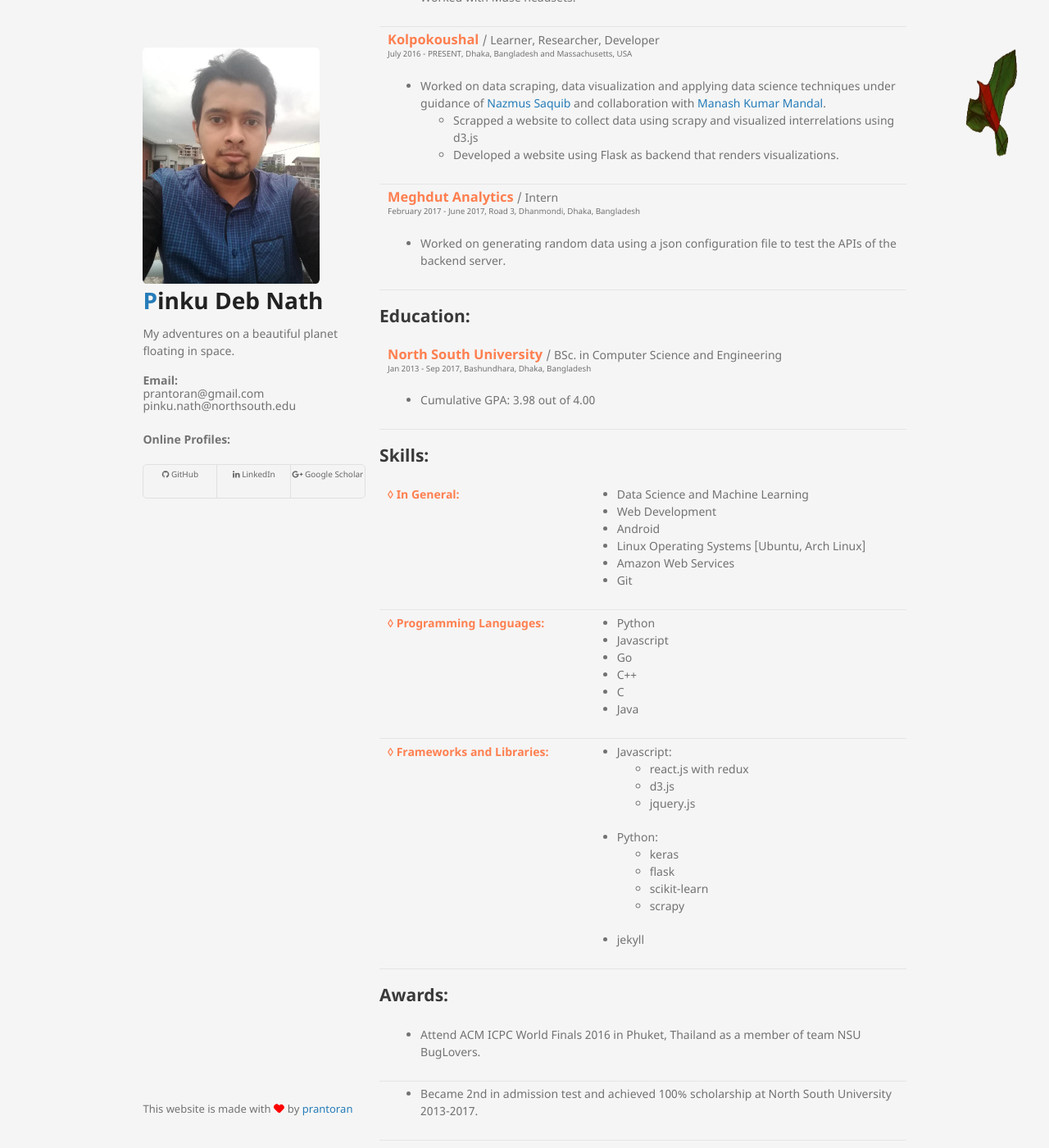
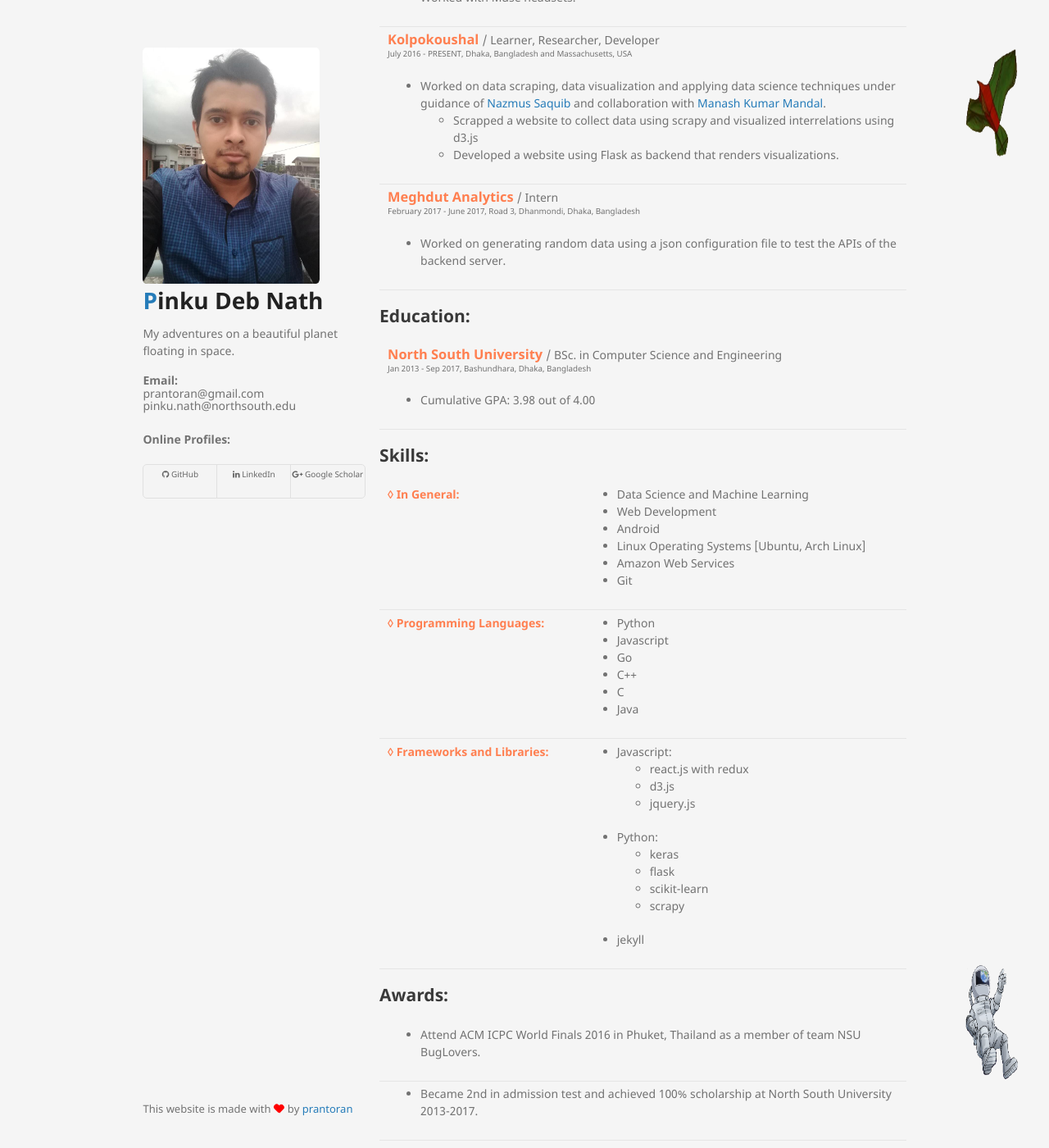
Before and after one commit to prantoran/yo, a Jekyll site: the page built from index.html, in a window 1280 px wide and 1400 px high, scrolled down 496 px. Shown: the whole window at 82% size. Built offline with Jekyll 4.4.1, drawn with Linux system fonts in a browser that asks for light colours.

Commit message:
Add space-man

```diff
--- a/_layouts/default.html
+++ b/_layouts/default.html
@@ -101,6 +101,8 @@
             ga('send', 'pageview');
         </script>
     {% endif %}
-    <img class='bird-graffiti' src="{{ '/assets/image/bdb.png?v='| append: site.github.build_revision | relative_url }}"
+    <img class='bird-graffiti' src="{{ '/assets/image/bdb.png?v='| append: site.github.build_revision | relative_url }}"/>
+    <img class='spaceman-graffiti' src="{{ '/assets/image/space-man.png?v='| append: site.github.build_revision | relative_url }}"/>
+
   </body>
 </html>
--- a/assets/css/style.scss
+++ b/assets/css/style.scss
@@ -69,3 +69,12 @@
     right:3%;
     top:3%;
 }
+
+.spaceman-graffiti {
+    padding: 1% 0 0 1%;
+    height: 10%;
+    width: 5%;
+    position:fixed;
+    right:3%;
+    bottom:6%;
+}
```
Also changed, not shown: assets/image/space-man.png (added), 3 other files.
